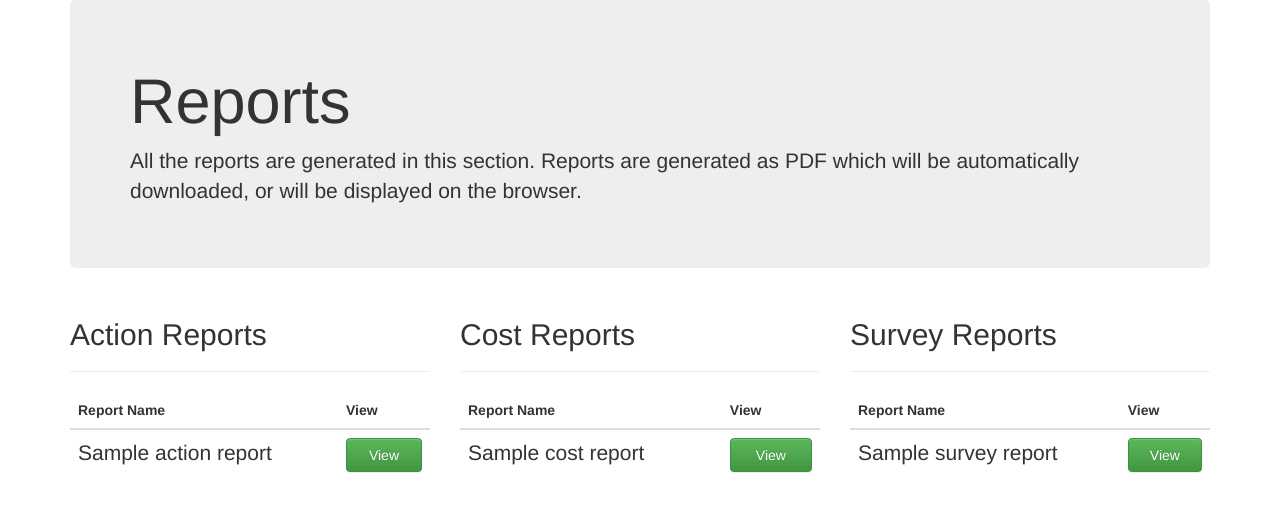
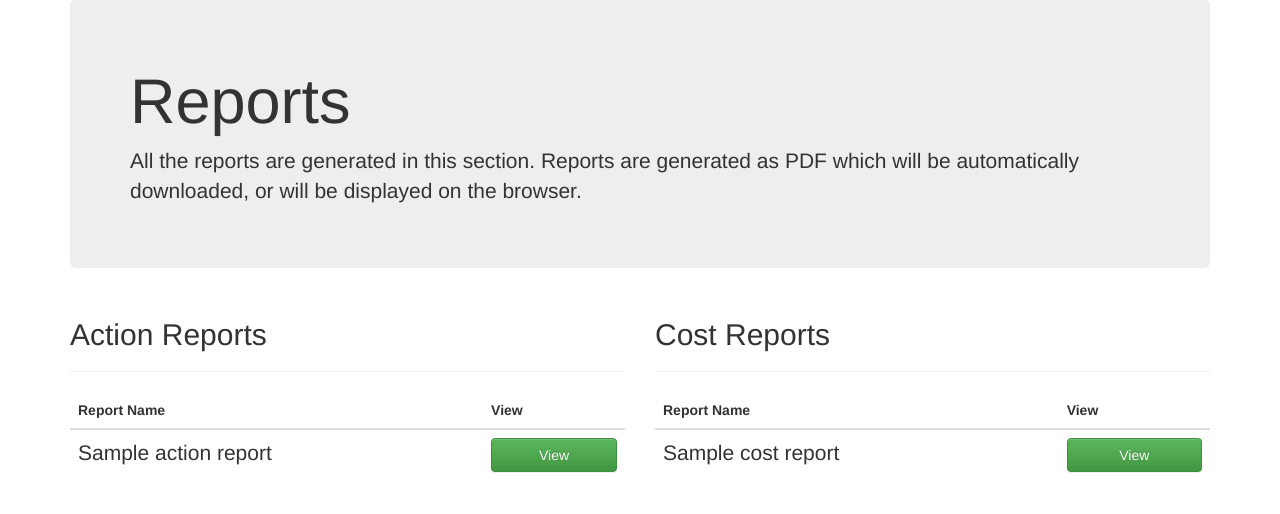
Before and after one commit to rashoodkhan/bams, a Django app: template reports/templates/reports/index.html in a window 1280 px wide. Shown: the part 73-587 px from the top of the page. Run offline with Django 3.2, Linux system fonts and the light colour scheme; the template is opened without the code that fills it: most values are stand-ins (such as "Sample title", 1, 10 or a date in 2020); some libraries are stand-ins or nearby versions.

Commit message:
Updated reports index

```diff
--- a/reports/templates/reports/index.html
+++ b/reports/templates/reports/index.html
@@ -9,7 +9,7 @@
     </div>
 
     <div class="row">
-        <div class="col-md-4">
+        <div class="col-md-6">
             <h2>Action Reports</h2>
             <hr>
             <table class="table table-hover">
@@ -39,7 +39,7 @@
         </table>
         </div>
 
-        <div class="col-md-4">
+        <div class="col-md-6">
             <h2>Cost Reports</h2>
             <hr>
             <table class="table table-hover">
@@ -69,36 +69,6 @@
         </table>
 
         </div>
-
-        <div class="col-md-4">
-            <h2>Survey Reports</h2>
-            <hr>
-            <table class="table table-hover">
-            <thead>
-            <tr>
-                <th>
-                    Report Name
-                </th>
-                <th>
-                    View
-                </th>
-            </tr>
-            </thead>
-
-            <tbody>
-            {% for d in survey_reports %}
-                <tr>
-                    <td>
-                        <p class="lead">{{ d.name }}</p>
-                    </td>
-                    <th scope="row">
-                        <a type="button" class="btn btn-success btn-block" href="/reports/{{ survey_type.id }}/{{ d.id }}">{% bootstrap_icon "file" %} View</a>
-                    </th>
-                </tr>
-            {% endfor %}
-            </tbody>
-        </table>
-        </div>
     </div>
 </div>
 {% endblock %}
```
